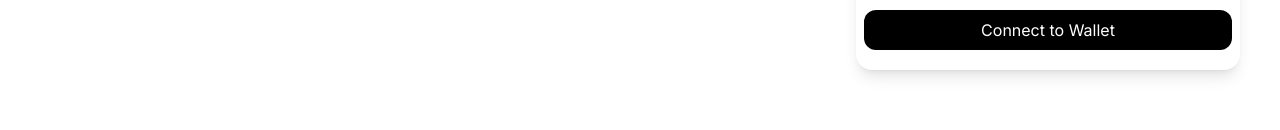
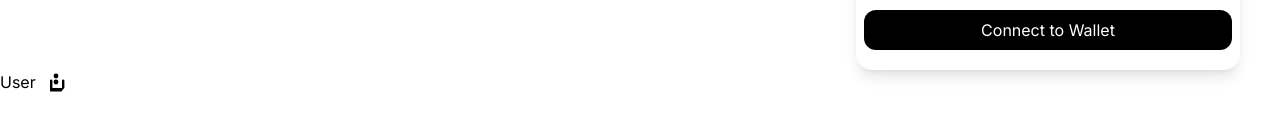
Before and after one commit to parshav92/BlockRide, a Next.js app in the folder trafficpages/trafficnremain/: page / in a window 1280 px wide. Shown: the part 498-628 px from the top of the page. Built offline with nearby package versions, Linux system fonts and the light colour scheme.

Commit message:
Add react-icons and ProfileDropdown component

```diff
--- a/trafficpages/trafficnremain/package.json
+++ b/trafficpages/trafficnremain/package.json
@@ -15,7 +15,8 @@
     "@mui/material": "^5.15.15",
     "next": "14.2.1",
     "react": "^18",
-    "react-dom": "^18"
+    "react-dom": "^18",
+    "react-icons": "^5.0.1"
   },
   "devDependencies": {
     "postcss": "^8",
--- a/trafficpages/trafficnremain/src/app/(dashboard)/rating/page.jsx
+++ b/trafficpages/trafficnremain/src/app/(dashboard)/rating/page.jsx
@@ -34,18 +34,19 @@ export default function HoverRating() {
   };
 
   return (
-    <>
+    <div className="flex flex-col items-center justify-center h-screen ">
       <Slide direction="up" in={open} mountOnEnter unmountOnExit>
-        <Card className="bg-blue-100 border border-blue-400 h-50 rounded-lg shadow-md">
+        <div className="flex justify-center">
+          <Card className="bg-blue-100 border border-blue-400 mb-4 rounded-lg shadow-md w-full max-w-sm">
             <CardContent>
               <Box
                 sx={{
-                width: 200,
+                  width: "100%",
                   display: "flex",
                   alignItems: "center",
+                  justifyContent: "center",
                 }}
               >
-              {/* Rating component */}
                 <Rating
                   name="hover-feedback"
                   value={value}
@@ -62,15 +63,18 @@ export default function HoverRating() {
                   }
                 />
                 {value !== null && (
-                <Box sx={{ ml: 2 }}>{labels[hover !== -1 ? hover : value]}</Box>
+                  <Box sx={{ ml: 2 }}>
+                    {labels[hover !== -1 ? hover : value]}
+                  </Box>
                 )}
               </Box>
             </CardContent>
           </Card>
+        </div>
       </Slide>
-      <button onClick={toggleCard} className="bg-gray-300 flex">
+      <button onClick={toggleCard} className="bg-gray-300 px-4 py-2 rounded-md">
         Rate Now
       </button>
-    </>
+    </div>
   );
 }
--- a/trafficpages/trafficnremain/src/app/Profile/page.jsx
+++ b/trafficpages/trafficnremain/src/app/Profile/page.jsx
@@ -13,7 +13,11 @@ const page = () => {
         <div className="flex flex-col px-4">
           <div className="flex flex-col p-10">
             <div className="flex w-screen items-center">
-            <img className="w-20 h-20 md:w-16 md:h-16" src="Normal.png" alt="" />
+              <img
+                className="w-20 h-20 md:w-16 md:h-16"
+                src="Normal.png"
+                alt=""
+              />
               <div className="text-black m-4 text-2xl md:text-lg">
                 Beverly Tammy Richards-Phillips
               </div>
@@ -67,22 +71,33 @@ const page = () => {
                 Opt in for Rewards
               </div>
               <div className="flex flex-col md:flex-row">
-                    <div><img src="Message_card.png" alt="" /></div>
-                    <div><img src="Message_card.png" alt="" /></div>
-
+                <div>
+                  <img src="Message_card.png" alt="" />
                 </div>
-
-
+                <div>
+                  <img src="Message_card.png" alt="" />
+                </div>
+              </div>
             </div>
           </div>
           <div className="md:flex flex-col md:flex-row justify-evenly md:p-10 ml-6 md:0 hidden ">
-                <div><img src="Message_card.png" alt="" /></div>
-                <div><img src="Message_card.png" alt="" /></div>
-                <div><img src="Message_card.png" alt="" /></div>
-                <div><img src="Message_card.png" alt="" /></div>
+            <div>
+              <img src="Message_card.png" alt="" />
+            </div>
+            <div>
+              <img src="Message_card.png" alt="" />
+            </div>
+            <div>
+              <img src="Message_card.png" alt="" />
+            </div>
+            <div>
+              <img src="Message_card.png" alt="" />
+            </div>
           </div>
           <div className="flex gap-2 p-10">
-            <div><RiLogoutBoxRLine className="w-7 h-7"/></div>
+            <div>
+              <RiLogoutBoxRLine className="w-7 h-7" />
+            </div>
             <div className="text-xl"> Logout</div>
           </div>
         </div>
--- a/trafficpages/trafficnremain/src/app/page.js
+++ b/trafficpages/trafficnremain/src/app/page.js
@@ -1,15 +1,17 @@
-import IntWallet from "@/components/IntWallet";
-import Traffictoast from "@/components/Traffictoast";
-import Image from "next/image";
+import IntWallet from "../components/IntWallet";
+import Traffictoast from "../components/Traffictoast";
+// import Image from "next/image";
+import ProfileDropdown from "@/components/ProfileDropdown";
 
 export default function Home() {
   return (
-   <>
-   <div>
-    {/* <Traffictoast/>
-     */}
-     <IntWallet/>
-   </div>
-   </>
+    <>
+      <div>
+        {/* <Traffictoast /> */}
+
+        <IntWallet />
+        <ProfileDropdown />
+      </div>
+    </>
   );
 }
--- /dev/null
+++ b/trafficpages/trafficnremain/src/components/ProfileDropdown.jsx
@@ -0,0 +1,56 @@
+"use client";
+import React, { useState } from "react";
+
+const ProfileDropdown = () => {
+  const [isOpen, setIsOpen] = useState(false);
+
+  const handleMouseEnter = () => {
+    setIsOpen(true);
+  };
+
+  const handleMouseLeave = () => {
+    setIsOpen(false);
+  };
+
+  return (
+    <div className="relative">
+      <button
+        className="flex items-center text-black focus:outline-none"
+        onMouseEnter={handleMouseEnter}
+        onMouseLeave={handleMouseLeave}
+      >
+        <span className="mr-2">User</span>
+        <svg
+          xmlns="http://www.w3.org/2000/svg"
+          className="h-6 w-6 fill-current"
+          viewBox="0 0 20 20"
+        >
+          <path
+            fillRule="evenodd"
+            d="M10 12a2 2 0 100-4 2 2 0 000 4zm2-7a2 2 0 11-4 0 2 2 0 014 0zm3 12a1 1 0 01-1 1H6a1 1 0 01-1-1V9a1 1 0 112 0v6h8v-6a1 1 0 112 0v6z"
+            clipRule="evenodd"
+          />
+        </svg>
+      </button>
+      {isOpen && (
+        <div
+          className="absolute right-0 mt-2 w-48 bg-white rounded-lg shadow-lg z-10"
+          onMouseEnter={handleMouseEnter}
+          onMouseLeave={handleMouseLeave}
+        >
+          <button className="block px-4 py-2 text-gray-800 hover:bg-gray-200 w-full text-left">
+            Wallet
+          </button>
+          <button className="block px-4 py-2 text-gray-800 hover:bg-gray-200 w-full text-left">
+            Settings
+          </button>
+          <button className="block px-4 py-2 text-gray-800 hover:bg-gray-200 w-full text-left">
+            Logout
+          </button>
+        </div>
+      )}
+    </div>
+  );
+};
+
+export default ProfileDropdown;
```
Also changed, not shown: 1 other file (tests, documents, lock files or other folders). Lines whose indentation alone changed are shown as unchanged.
